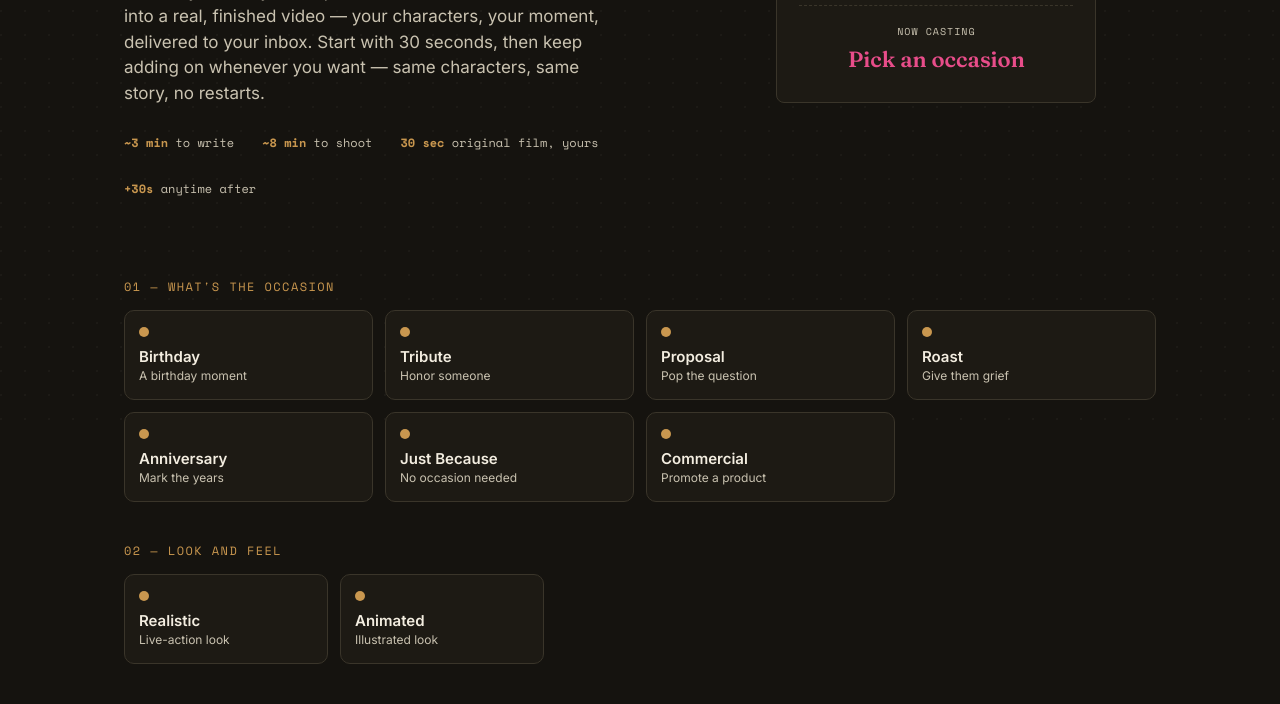
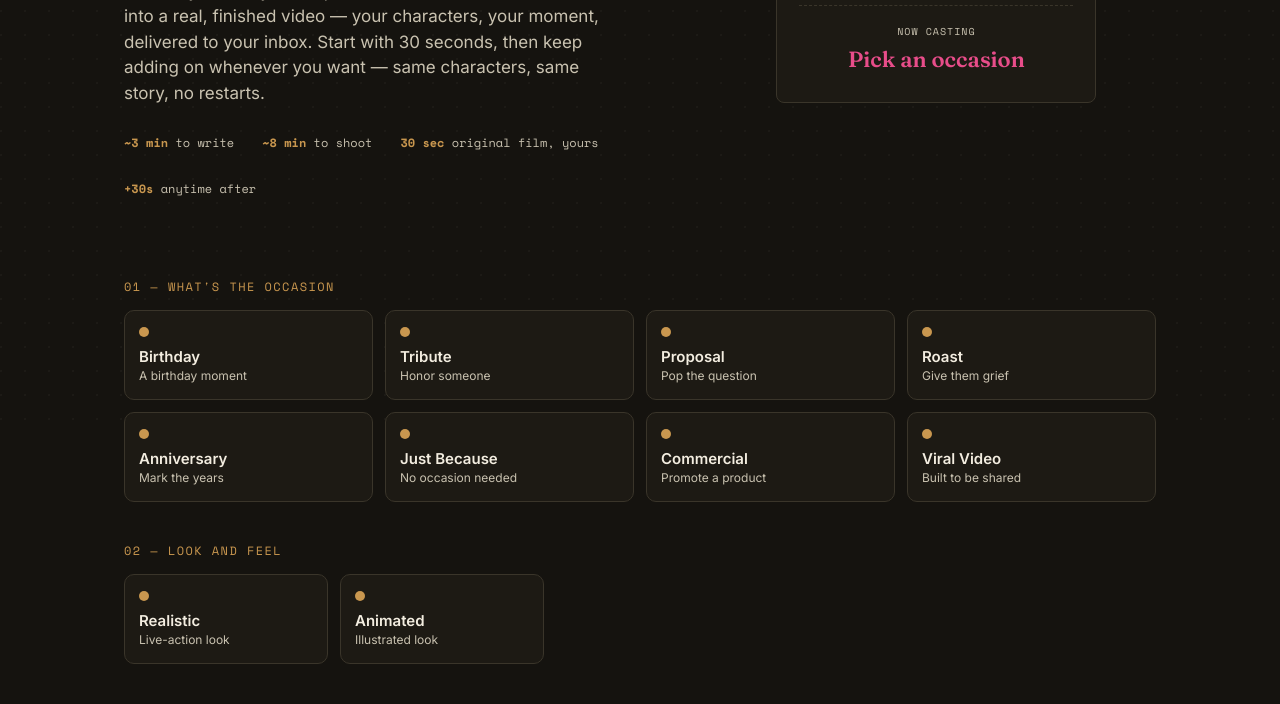
Before and after one commit to louievicarini-sourceconnection/video-generator-landing, a website: page index.html in a window 1280 px wide. Shown: the part 374-1078 px from the top of the page. Drawn offline with nearby package versions, Linux system fonts and the light colour scheme.

Commit message:
Add Viral Video occasion option

```diff
--- a/index.html
+++ b/index.html
@@ -454,6 +454,7 @@
     <button type="button" class="pick-card" data-value="anniversary" data-color="#9C5DE8"><div class="swatch"></div><div class="pick-name">Anniversary</div><div class="pick-desc">Mark the years</div></button>
     <button type="button" class="pick-card" data-value="just_because" data-color="#6FA84D"><div class="swatch"></div><div class="pick-name">Just Because</div><div class="pick-desc">No occasion needed</div></button>
     <button type="button" class="pick-card" data-value="commercial" data-color="#C9974F"><div class="swatch"></div><div class="pick-name">Commercial</div><div class="pick-desc">Promote a product</div></button>
+    <button type="button" class="pick-card" data-value="viral_video" data-color="#FF5C39"><div class="swatch"></div><div class="pick-name">Viral Video</div><div class="pick-desc">Built to be shared</div></button>
   </div>
 
   <span class="section-label">02 — Look and feel</span>
```
